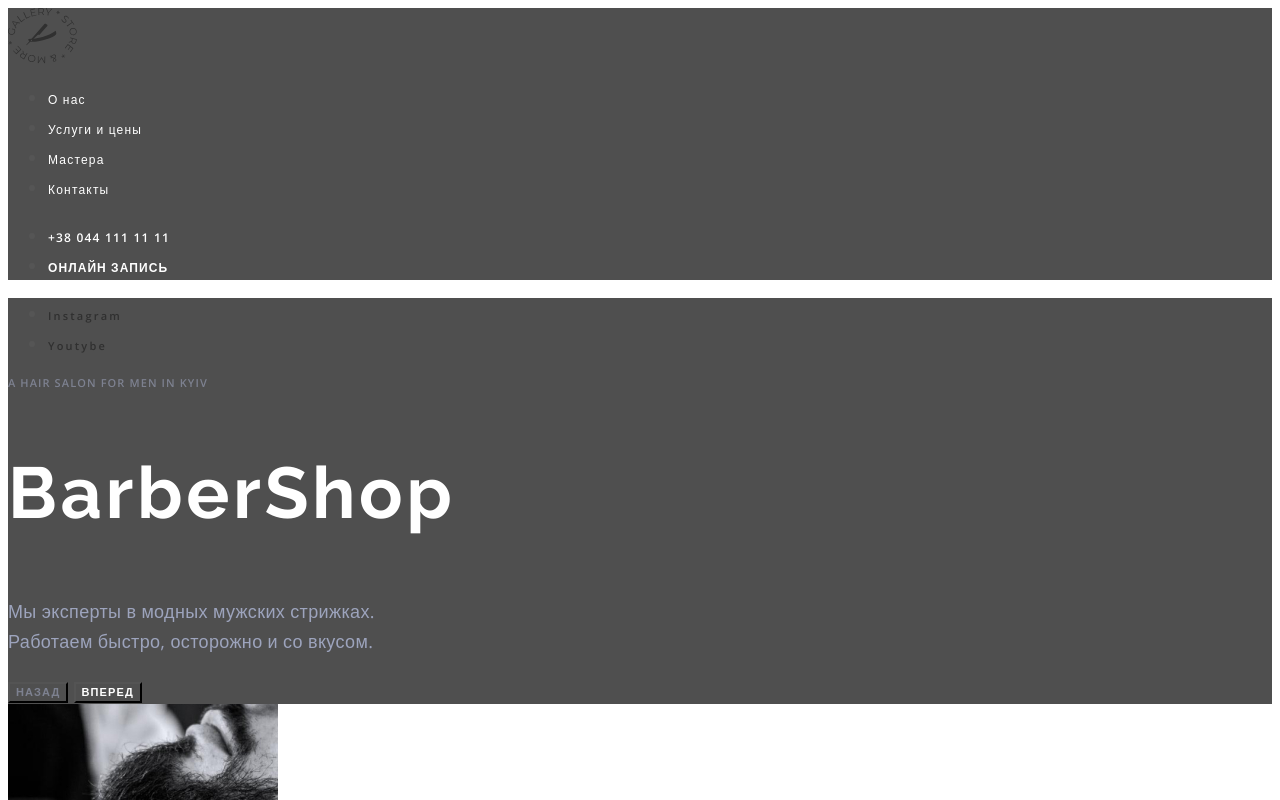
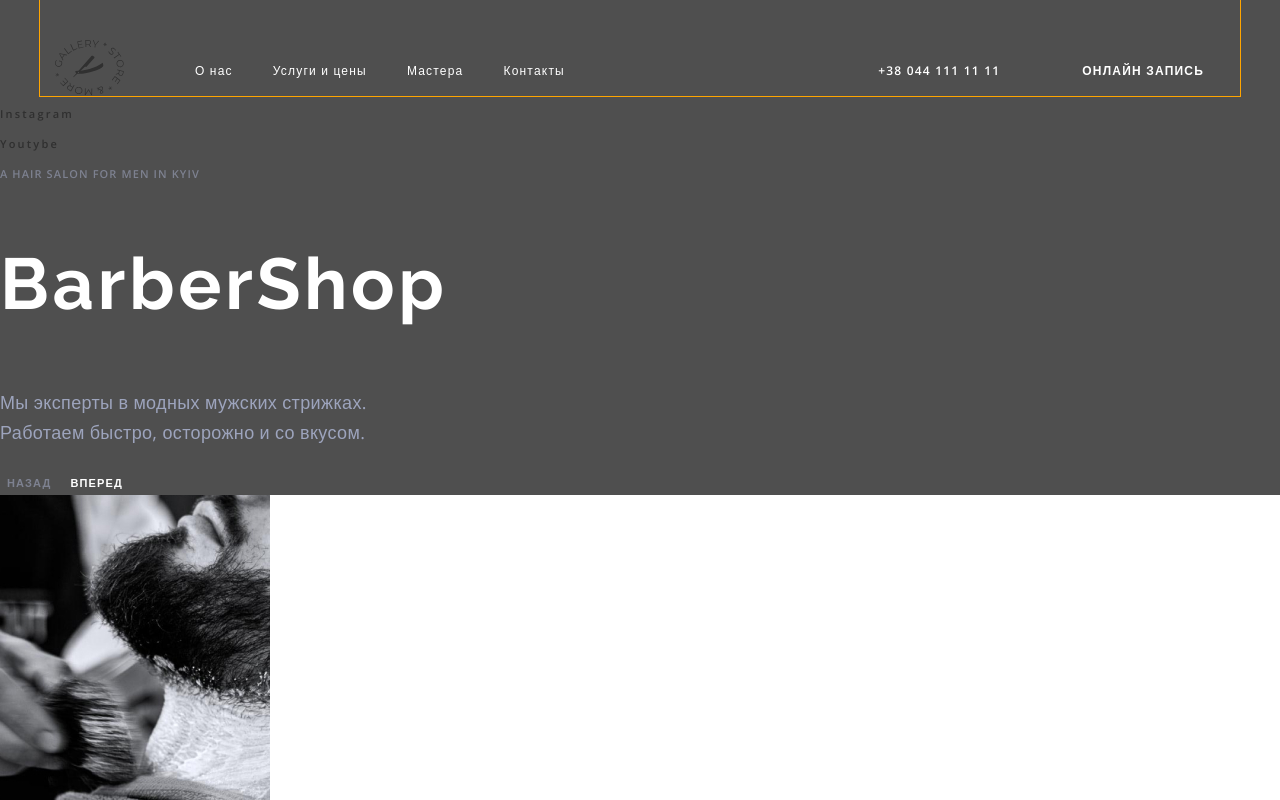
Before and after one commit to AlexMyron/BarberShop, a plain HTML site: page index.html in a window 1280 px wide. Shown: the top 800 px of the page. Drawn offline with nearby package versions, Linux system fonts and the light colour scheme.

Commit message:
added local modern-normalizer

```diff
--- /dev/null
+++ b/css/modern-normalizer.css
@@ -0,0 +1,298 @@
+/*! modern-normalize v1.0.0 | MIT License | https://github.com/sindresorhus/modern-normalize */
+
+/*
+Document
+========
+*/
+
+/**
+Use a better box model (opinionated).
+*/
+
+*,
+*::before,
+*::after {
+	box-sizing: border-box;
+}
+
+/**
+Use a more readable tab size (opinionated).
+*/
+
+:root {
+	-moz-tab-size: 4;
+	tab-size: 4;
+}
+
+/**
+1. Correct the line height in all browsers.
+2. Prevent adjustments of font size after orientation changes in iOS.
+*/
+
+html {
+  line-height: 1.15; /* 1 */
+  -webkit-text-size-adjust: 100%; /* 2 */
+}
+
+/*
+Sections
+========
+*/
+
+/**
+Remove the margin in all browsers.
+*/
+
+body {
+	margin: 0;
+}
+
+/**
+Improve consistency of default fonts in all browsers. (https://github.com/sindresorhus/modern-normalize/issues/3)
+*/
+
+body {
+	font-family:
+		system-ui,
+		-apple-system, /* Firefox supports this but not yet `system-ui` */
+		'Segoe UI',
+		Roboto,
+		Helvetica,
+		Arial,
+		sans-serif,
+		'Apple Color Emoji',
+		'Segoe UI Emoji';
+}
+
+/*
+Grouping content
+================
+*/
+
+/**
+1. Add the correct height in Firefox.
+2. Correct the inheritance of border color in Firefox. (https://bugzilla.mozilla.org/show_bug.cgi?id=190655)
+*/
+
+hr {
+	height: 0; /* 1 */
+	color: inherit; /* 2 */
+}
+
+/*
+Text-level semantics
+====================
+*/
+
+/**
+Add the correct text decoration in Chrome, Edge, and Safari.
+*/
+
+abbr[title] {
+	text-decoration: underline dotted;
+}
+
+/**
+Add the correct font weight in Edge and Safari.
+*/
+
+b,
+strong {
+	font-weight: bolder;
+}
+
+/**
+1. Improve consistency of default fonts in all browsers. (https://github.com/sindresorhus/modern-normalize/issues/3)
+2. Correct the odd 'em' font sizing in all browsers.
+*/
+
+code,
+kbd,
+samp,
+pre {
+	font-family:
+		ui-monospace,
+		SFMono-Regular,
+		Consolas,
+		'Liberation Mono',
+		Menlo,
+		monospace; /* 1 */
+	font-size: 1em; /* 2 */
+}
+
+/**
+Add the correct font size in all browsers.
+*/
+
+small {
+	font-size: 80%;
+}
+
+/**
+Prevent 'sub' and 'sup' elements from affecting the line height in all browsers.
+*/
+
+sub,
+sup {
+	font-size: 75%;
+	line-height: 0;
+	position: relative;
+	vertical-align: baseline;
+}
+
+sub {
+	bottom: -0.25em;
+}
+
+sup {
+	top: -0.5em;
+}
+
+/*
+Tabular data
+============
+*/
+
+/**
+1. Remove text indentation from table contents in Chrome and Safari. (https://bugs.chromium.org/p/chromium/issues/detail?id=999088, https://bugs.webkit.org/show_bug.cgi?id=201297)
+2. Correct table border color inheritance in all Chrome and Safari. (https://bugs.chromium.org/p/chromium/issues/detail?id=935729, https://bugs.webkit.org/show_bug.cgi?id=195016)
+*/
+
+table {
+	text-indent: 0; /* 1 */
+	border-color: inherit; /* 2 */
+}
+
+/*
+Forms
+=====
+*/
+
+/**
+1. Change the font styles in all browsers.
+2. Remove the margin in Firefox and Safari.
+*/
+
+button,
+input,
+optgroup,
+select,
+textarea {
+	font-family: inherit; /* 1 */
+	font-size: 100%; /* 1 */
+	line-height: 1.15; /* 1 */
+	margin: 0; /* 2 */
+}
+
+/**
+Remove the inheritance of text transform in Edge and Firefox.
+1. Remove the inheritance of text transform in Firefox.
+*/
+
+button,
+select { /* 1 */
+	text-transform: none;
+}
+
+/**
+Correct the inability to style clickable types in iOS and Safari.
+*/
+
+button,
+[type='button'],
+[type='reset'],
+[type='submit'] {
+	-webkit-appearance: button;
+}
+
+/**
+Remove the inner border and padding in Firefox.
+*/
+
+::-moz-focus-inner {
+	border-style: none;
+	padding: 0;
+}
+
+/**
+Restore the focus styles unset by the previous rule.
+*/
+
+:-moz-focusring {
+	outline: 1px dotted ButtonText;
+}
+
+/**
+Remove the additional ':invalid' styles in Firefox.
+See: https://github.com/mozilla/gecko-dev/blob/2f9eacd9d3d995c937b4251a5557d95d494c9be1/layout/style/res/forms.css#L728-L737
+*/
+
+:-moz-ui-invalid {
+	box-shadow: none;
+}
+
+/**
+Remove the padding so developers are not caught out when they zero out 'fieldset' elements in all browsers.
+*/
+
+legend {
+	padding: 0;
+}
+
+/**
+Add the correct vertical alignment in Chrome and Firefox.
+*/
+
+progress {
+	vertical-align: baseline;
+}
+
+/**
+Correct the cursor style of increment and decrement buttons in Safari.
+*/
+
+::-webkit-inner-spin-button,
+::-webkit-outer-spin-button {
+	height: auto;
+}
+
+/**
+1. Correct the odd appearance in Chrome and Safari.
+2. Correct the outline style in Safari.
+*/
+
+[type='search'] {
+	-webkit-appearance: textfield; /* 1 */
+	outline-offset: -2px; /* 2 */
+}
+
+/**
+Remove the inner padding in Chrome and Safari on macOS.
+*/
+
+::-webkit-search-decoration {
+	-webkit-appearance: none;
+}
+
+/**
+1. Correct the inability to style clickable types in iOS and Safari.
+2. Change font properties to 'inherit' in Safari.
+*/
+
+::-webkit-file-upload-button {
+	-webkit-appearance: button; /* 1 */
+	font: inherit; /* 2 */
+}
+
+/*
+Interactive
+===========
+*/
+
+/*
+Add the correct display in Chrome and Safari.
+*/
+
+summary {
+	display: list-item;
+}
--- a/css/style.css
+++ b/css/style.css
@@ -22,25 +22,62 @@ body {
   letter-spacing: 0.02em;
 }
 
+ul {
+  list-style: none;
+  margin: 0;
+  padding: 0;
+}
+
 img {
   display: block;
   max-width: 100%;
-
+  height: auto;
 }
 
 /* Header */
-header {
+.container {
+  width: 1200px;
+  padding-right: 15px;
+  padding-left: 15px;
+  margin-right: auto;
+  margin-left: auto;
+
+  outline: 1px solid orange;
+}
+
+.page-header {
   background-color: var(--grey-bg-color);
 }
 
+.page-header > .container {
+  display: flex;
+  align-items: center;
+
+  padding-top: 40px;
+}
+
+.page-header .nav {
+  display: flex;
+  align-items: center;
+}
+
+.nav > .nav-menu {
+  display: flex;
+  margin-left: 71px;
+}
+
+.nav-menu > .item + .item {
+  margin-left: 40px;
+}
+
 .nav-menu .link {
+  padding-top: 12px;
+  padding-bottom: 12px;
+
   color: var(--third-color);
-
   font-size: 12px;
   line-height: 1.33;
   letter-spacing: 0.1em;
-
-
   text-decoration: none;
 }
 
@@ -49,32 +86,40 @@ header {
   color: var(--accent-color);
 }
 
+/* .header-contacts */
+.header-contacts {
+  display: flex;
+  margin-left: auto;
+}
+
+.header-contacts > .item + .item {
+  margin-left: 40px;
+}
+
 .header-contacts .link {
+  padding-top: 12px;
+  padding-bottom: 12px;
+  padding-right: 20px;
+  padding-left: 20px;
+
   color: var(--third-color);
-
   font-weight: 600;
+  font-family: "Open sans", sans-serif;
   font-size: 12px;
   line-height: 1.33;
   letter-spacing: 0.1em;
-
   text-decoration: none;
 }
 
 .button {
   color: var(--third-color);
   background-color: transparent;
-
-  font-family: "Open sans", sans-serif;
-  font-weight: 600;
-  font-size: 12px;
-  line-height: 1.33;
-  letter-spacing: 0.09em;
-
   text-transform: uppercase;
-  text-decoration: none;
+  border: 1px solid transparent;
 }
 
-.button:hover {
+.button:hover,
+.button:focus {
   border: 1px solid var(--accent-color);
   border-radius: 25px;
 }
--- a/index.html
+++ b/index.html
@@ -4,11 +4,14 @@
   <meta charset="UTF-8">
   <meta name="viewport" content="width=device-width, initial-scale=1.0">
   <title>Document</title>
+  <link rel="preconnect" href="https://fonts.gstatic.com">
   <link href="https://fonts.googleapis.com/css2?family=Open+Sans:wght@400;600;700&family=Raleway:wght@700&display=swap" rel="stylesheet">
+  <link rel="stylesheet" href="./css/modern-normalizer.css">
   <link rel="stylesheet" href="./css/style.css">
 </head>
 <body>
-  <header>
+  <header class="page-header">
+    <div class="container">
       <nav class="nav">
         <a href="./index.html" class="logo" title="logo">
           <img src="./images/Logo.svg" alt="Наш логотип">
@@ -37,15 +40,16 @@
         </ul>
       </nav>
       <ul class="header-contacts">
-      <li>
-        <a class="link" href="tel:+380441111111" title="+38 044 111 11 11 ">
+        <li class="item">
+          <a class="button link" href="tel:+380441111111" title="+38 044 111 11 11 ">
             +38 044 111 11 11
           </a>
         </li>
-      <li>
-        <a class="button" href="#booking" title="book now">Онлайн запись</a>
+        <li class="item">
+          <a class="button link" href="#booking" title="book now">Онлайн запись</a>
         </li>
       </ul>
+    </div>
   </header>
   <main>
 
```
Lines whose indentation alone changed are shown as unchanged.
